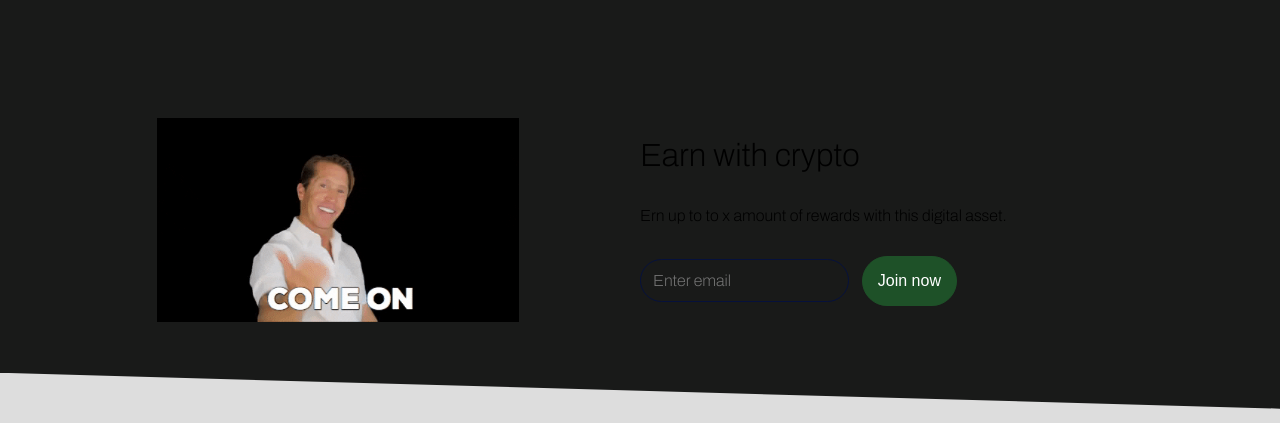
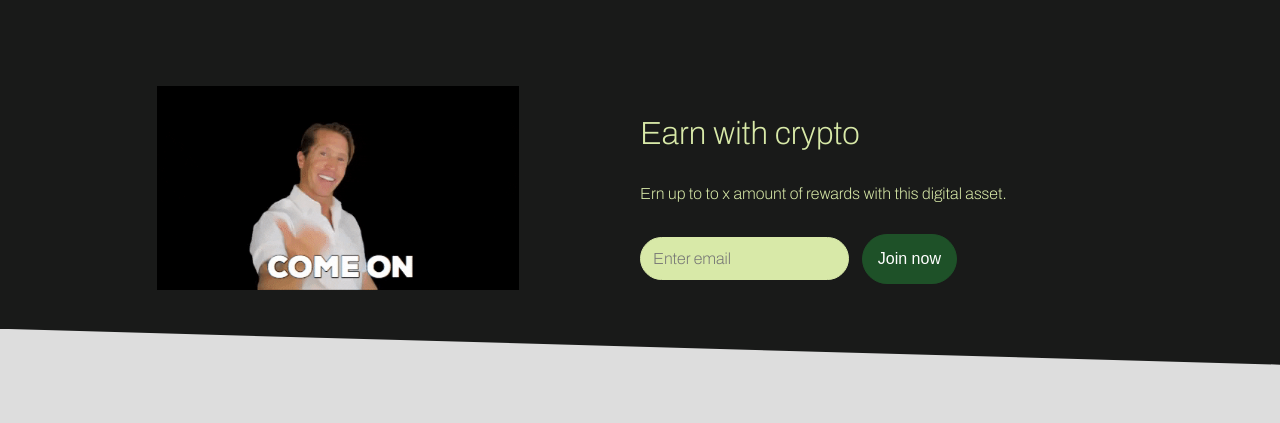
Before and after one commit to cosisaxis/crypto-startup-landing-page, a React (Create React App) app: page / in a window 1280 px wide. Shown: the part 512-935 px from the top of the page. Built offline with nearby package versions, Linux system fonts and the light colour scheme; no server answers.

Commit message:
almost finished

```diff
--- a/src/components/SignUp.css
+++ b/src/components/SignUp.css
@@ -3,15 +3,27 @@
     grid-template-columns: repeat(2, 1fr);
     justify-content: center;
     align-items: center;
-    padding: 3rem 1rem;
+    padding: 1rem 1rem;
 }
 
 .sign-up-section .first-half{
     text-align: center;
+   margin-top: 0;
 }
 
 .sign-up-section img{
    max-width: 60%;
+   margin-bottom: 20px;
+}
+.sign-up-section{
+    color: #D8E9A8;
+}
+.sign-up-section .second-half input{
+    background-color: #D8E9A8;
+    border: 1px solid #D8E9A8;
+    outline: none;
+    color: #1E5128;
+    font-weight: bolder;
 }
 
 
@@ -21,6 +33,7 @@
 }
 .sign-up-section .second-half p{
     margin: 2rem 0;
+
 }
 
 @media screen and (max-width: 940px){
--- a/src/components/SignUp.js
+++ b/src/components/SignUp.js
@@ -18,7 +18,7 @@ const SignUp = () => {
 
           <div className="input-container">
             <input type="email" placeholder="Enter email" />
-            <button className="btn">Join now</button>
+            <button className="btn" type="submit">Join now</button>
           </div>
         </div>
       </div>
```
